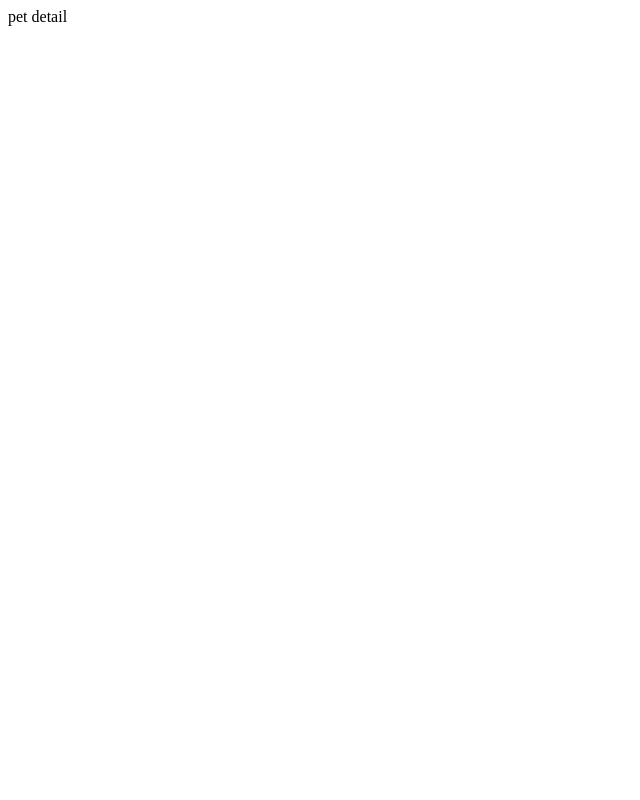
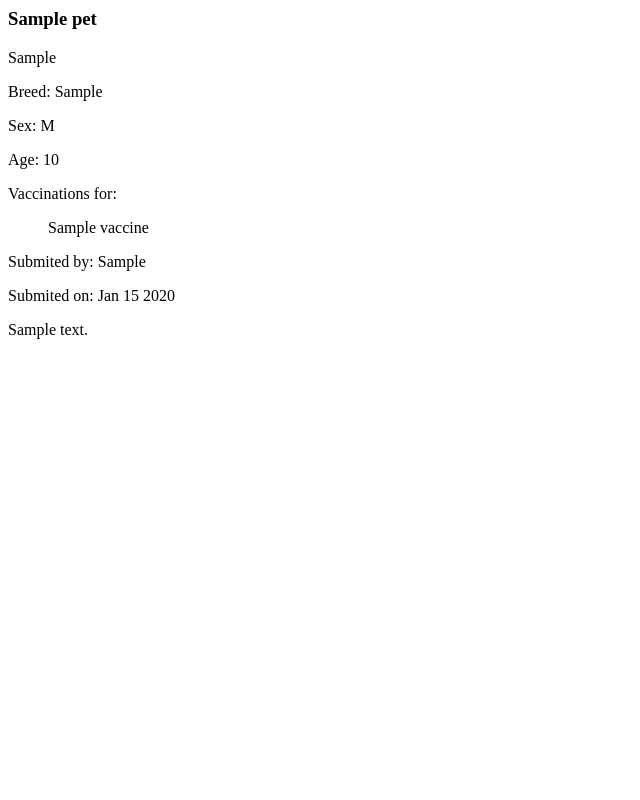
Before and after one commit to 4c3x5u/learn_django, a Django app: page /adoptions/1/ in a window 1280 px wide. Before the commit the part shown is almost empty. Shown: the whole page, without its empty margins (0-640 px from the left). Run offline with Django 3.2, Linux system fonts and the light colour scheme; tables that the repository leaves empty hold one stand-in row (values such as "Sample post").

Commit message:
4.3 Pet detail template has been written.

```diff
--- a/wisdompets/adoptions/templates/home.html
+++ b/wisdompets/adoptions/templates/home.html
@@ -1,7 +1,7 @@
 <div>
   {% for pet in pets %}
     <div class="petname">
-      <a url="{% url 'pet_detail' pet.id %}">
+      <a href="{% url 'pet_detail' pet.id %}">
         <h3>{{ pet.name|capfirst }}</h3>
       </a>
       <p>{{ pet.species }}</p>
--- a/wisdompets/adoptions/templates/pet_detail.html
+++ b/wisdompets/adoptions/templates/pet_detail.html
@@ -1 +1,24 @@
-pet detail
+<div>
+  <h3>{{ pet.name|capfirst }}</h3>
+  <p>{{ pet.species }}</p>
+  {% if pet.breed %}
+    <p>Breed: {{ pet.breed }}</p>
+  {% endif %}
+  {% if pet.sex %}
+    <p>Sex: {{ pet.sex }}</p>
+  {% endif %}
+  {% if pet.age %}
+    <p>Age: {{ pet.age }}</p>
+  {% endif %}
+  {% if pet.vaccinations.all %}
+    <p>Vaccinations for:</p>
+    <ul>
+      {% for vaccination in pet.vaccinations.all %}
+        <p>{{ vaccination.name }}</p>
+      {% endfor %}
+    </ul>
+  {% endif %}
+  <p>Submited by: {{ pet.submitter }}</p>
+  <p>Submited on: {{ pet.submission_date|date:"M d Y" }}</p>
+  <p>{{ pet.description }}</p>
+</div>
```
